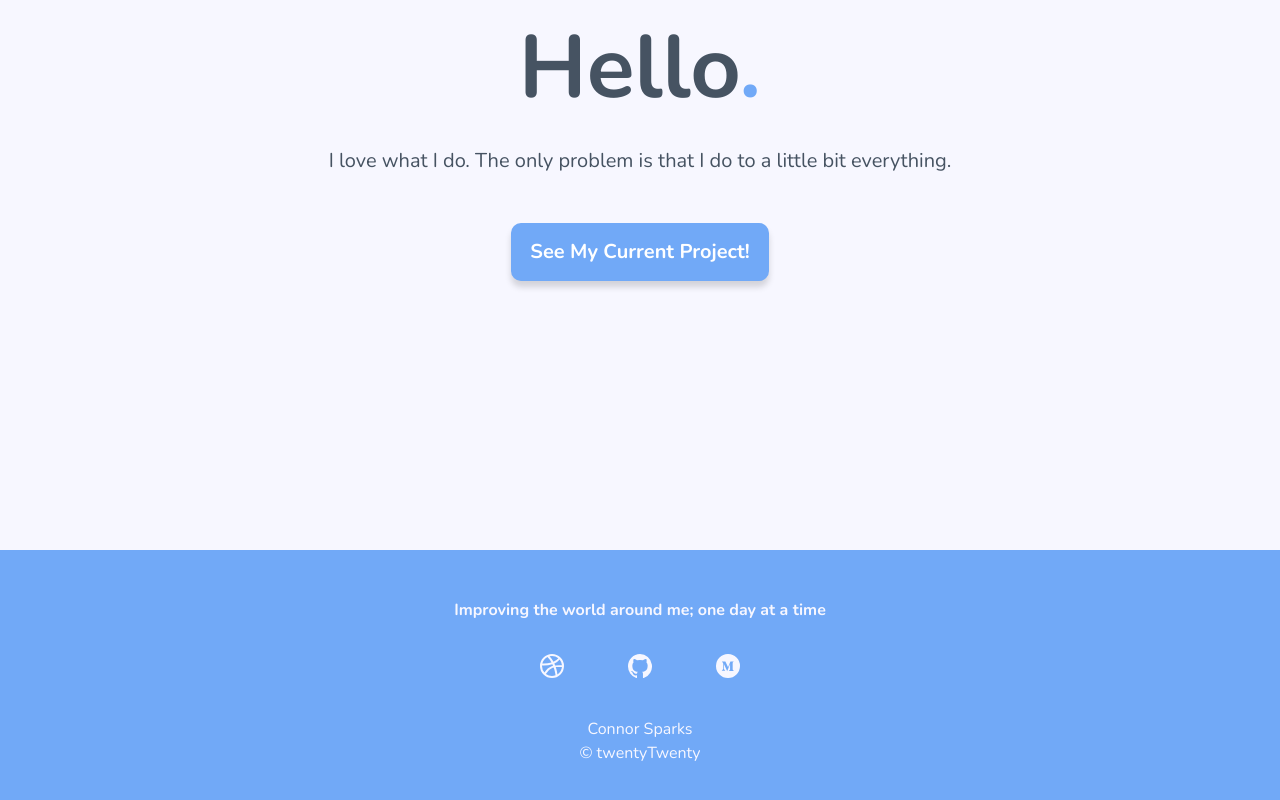
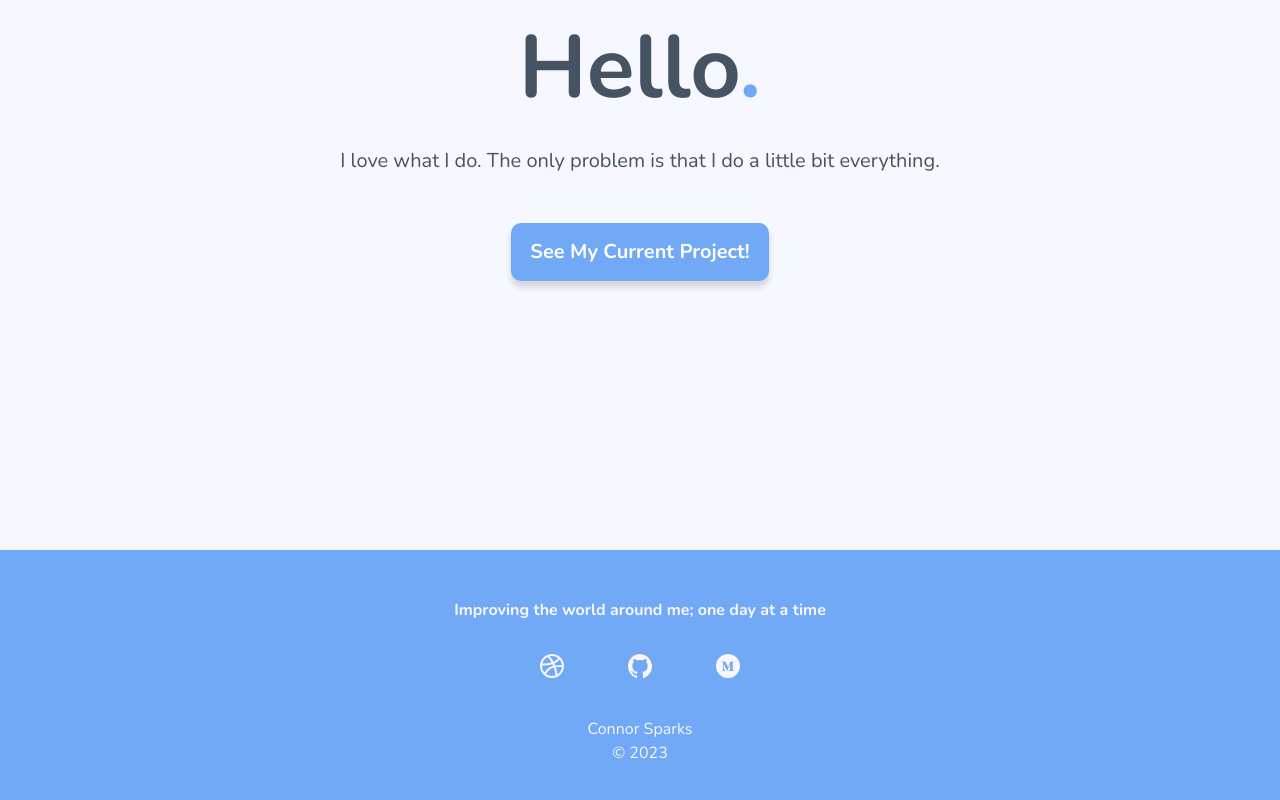
Before and after one commit to Atomator/portfolio, a Vue app: page /about in a window 1280 px wide. Shown: the part 250-1050 px from the top of the page. Built offline with nearby package versions, Linux system fonts and the light colour scheme.

Commit message:
Fixed typo on homepage and updated copyright

```diff
--- a/src/components/BottomFooter.vue
+++ b/src/components/BottomFooter.vue
@@ -19,7 +19,7 @@
             </a> -->
           </div>
           <p class="has-text-light">Connor Sparks</p>
-          <p class="has-text-light">© twentyTwenty </p>
+          <p class="has-text-light">© 2023 </p>
         </div>
       </div>
     </div>
--- a/src/pages/Home.vue
+++ b/src/pages/Home.vue
@@ -5,7 +5,7 @@
       <div class="container has-text-centered">
         <h1 class="title" id="welcomeMessage">Hello<strong class="has-text-primary">.</strong> </h1>
         <h2 class="subtitle has-text-weight-medium" style="margin-bottom: 50px;">
-          I love what I do. The only problem is that I do to a little bit everything.
+          I love what I do. The only problem is that I do a little bit everything.
         </h2>
         <router-link to="/projects/sentiment">
           <a id="explore-button" class="button is-primary is-large has-shadow">
```
